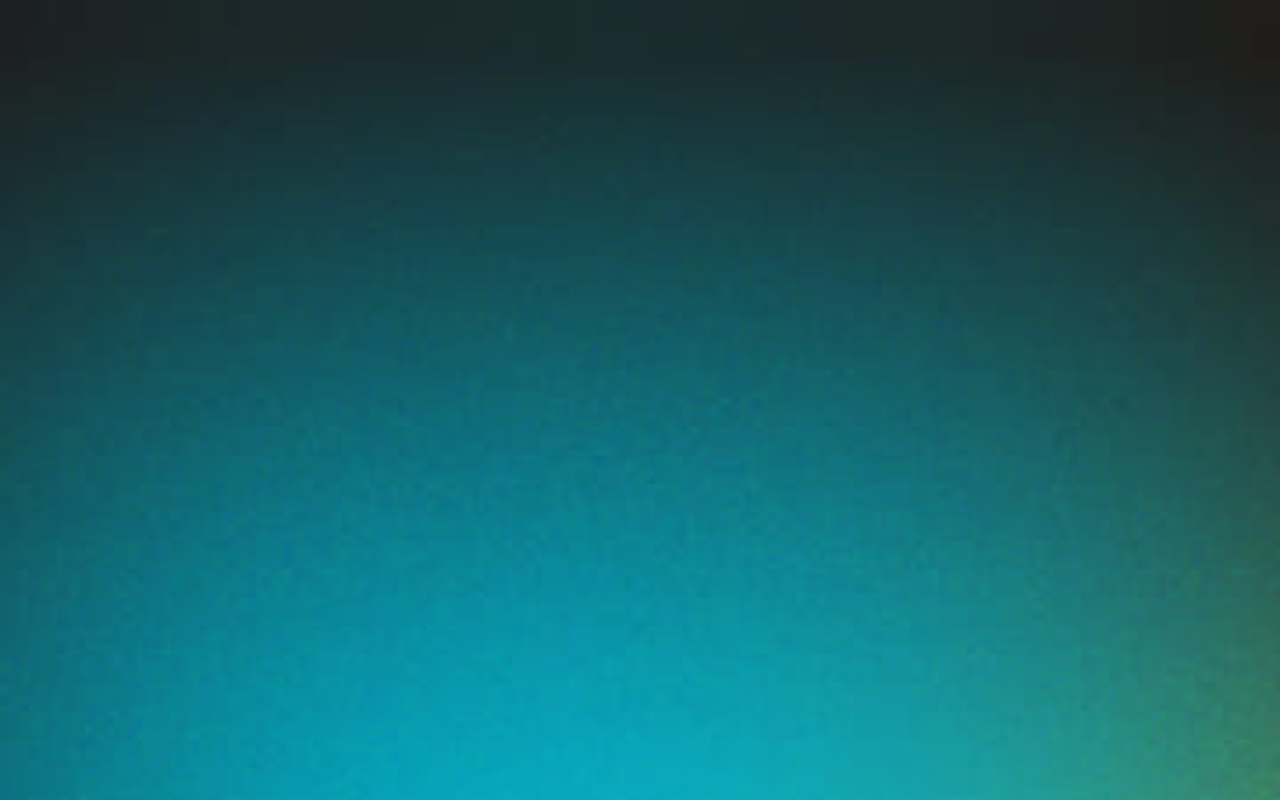
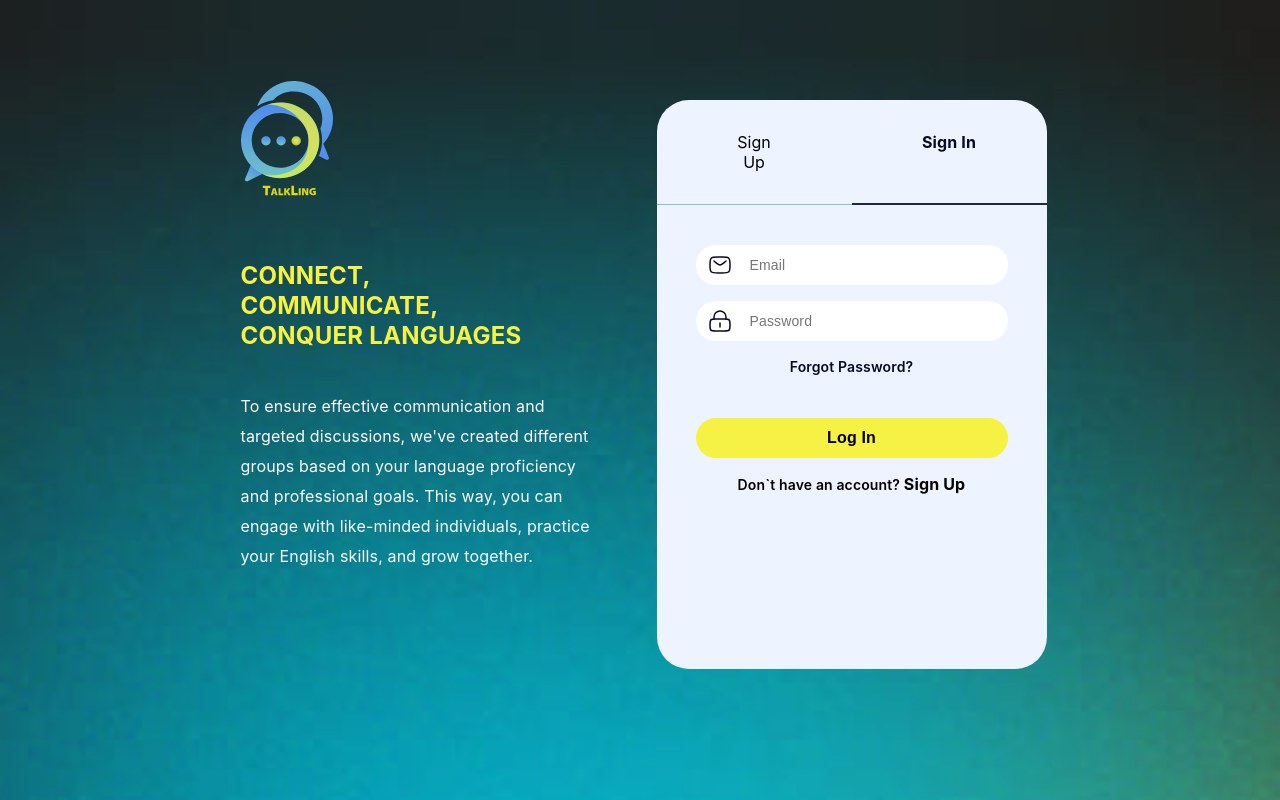
Before and after one commit to TalkLing/front, a React (Create React App) app: page /login in a window 1280 px wide. Built offline with nearby package versions, Linux system fonts and the light colour scheme.

Commit message:
add size for tablet and desktop

```diff
--- a/src/components/Form/LoginForm.js
+++ b/src/components/Form/LoginForm.js
@@ -1,6 +1,7 @@
 import { useContext } from "react";
 import { useFormik } from "formik";
 import { useDispatch } from "react-redux";
+import { NavLink } from "react-router-dom";
 import { authOperations } from "../../redux/auth";
 import {
   validationLoginSchema,
@@ -116,6 +117,15 @@ export const LoginForm = () => {
       >
         Log In
       </button>
+
+      <div className={s.dontHave}>
+          Don`t have an account? {}
+          <NavLink to="/registration">
+            <a href="/registration" className={s.sign}>
+              Sign Up
+            </a>
+          </NavLink>
+        </div>
     </form>
   )
 }
--- a/src/components/Form/LoginForm.module.scss
+++ b/src/components/Form/LoginForm.module.scss
@@ -4,6 +4,10 @@
   margin-top: 40px;
   display: flex;
   flex-direction: column;
+
+  @media screen and (min-width: 1440px) {
+    margin-top: 0px;
+  }
 }
 
 .inputContainer {
@@ -12,13 +16,13 @@
   flex-direction: column;
   align-items: center;
 
-  // @media screen and (min-width: 835px) {
-  //   margin-bottom: 16px;
-  // }
+  @media screen and (min-width: 835px) {
+    margin-bottom: 16px;
+  }
 
-  // @media screen and (min-width: 1440px) {
-  //   margin-bottom: 20px;
-  // }
+  @media screen and (min-width: 1440px) {
+    margin-bottom: 20px;
+  }
 }
 
 .inputField {
@@ -29,11 +33,11 @@
   height: 40px;
   width: 312px;
 
-  // @media screen and (min-width: 1440px) {
-  //   align-items: stretch;
-  //   width: 414px;
-  //   height: 56px;
-  // }
+  @media screen and (min-width: 1440px) {
+    align-items: stretch;
+    width: 414px;
+    height: 56px;
+  }
 }
 
 .input {
@@ -55,10 +59,10 @@
     letter-spacing: 0.14px;
   }
 
-  // @media screen and (min-width: 1440px) {
-  //   font-size: 16px;
-  //   line-height: 1.25;
-  // }
+  @media screen and (min-width: 1440px) {
+    font-size: 16px;
+    line-height: 1.25;
+  }
 }
 
 .icon {
@@ -90,9 +94,9 @@
   letter-spacing: 1.43;
   color: $mistakeColor;
 
-  // @media screen and (min-width: 835px) {
-  //   justify-content: center;
-  // }
+  @media screen and (min-width: 835px) {
+    justify-content: center;
+  }
 }
 
 .forgot {
@@ -103,6 +107,10 @@
   font-weight: 600;
   line-height: 20px;
   letter-spacing: 0.14px;
+
+  @media screen and (min-width: 1440px) {
+    margin-bottom: 60px;
+  }
 }
 
 .btn {
@@ -123,6 +131,10 @@
   letter-spacing: 0.16px;
   transition: all 250ms cubic-bezier(0.4, 0, 0.2, 1);
 
+  @media screen and (min-width: 835px) {
+    background-color: #F6F244;
+  }
+
   &:hover,
   &:focus,
   &:active {
@@ -130,3 +142,43 @@
     border-color: $secondary;
   }
 }
+
+.dontHave {
+  margin-top: 12px;
+  font-size: 14px;
+  font-weight: 600;
+  line-height: 20px;
+  letter-spacing: 0.14px;
+
+  @media screen and (min-width: 835px) {
+    margin-top: 16px;
+  }
+
+  @media screen and (min-width: 1440px) {
+    margin-top: 20px;
+  }
+}
+
+.sign {
+  font-size: 16px;
+  font-weight: 700;
+  line-height: 20px;
+  letter-spacing: 0.16px;
+
+  &::after {
+    display: block;
+    position: absolute;
+    margin-top: 180px;
+    margin-left: -30px;
+    left: 50%;
+    content: "";
+    width: 72px;
+    height: 2px;
+    background-color: $mainBlack;
+
+    @media screen and (min-width: 835px) {
+      width: 0px;
+      height: 0px;
+    }
+  }
+}
--- a/src/pages/Login/Login.js
+++ b/src/pages/Login/Login.js
@@ -3,14 +3,16 @@ import { useContext } from "react";
 import { PageFormatContext, format } from "../../context/PageFormatContext";
 import { ReactComponent as Logo } from "../../images/icons/Logo.svg";
 import { LoginForm } from "../../components/Form/LoginForm";
+import { ReactComponent as LogoTablet } from "../../images/icons/LogoTablet.svg";
+import { ReactComponent as LogoDesktop } from "../../images/icons/LogoDesktopForRegistration.svg";
 import s from "./Login.module.scss";
 
 export const Login = () => {
   const { response, mobile, tablet, desktop } = format;
   const pageFormat = useContext(PageFormatContext);
   const isMobile = pageFormat === response || pageFormat === mobile;
+  const isTablet = pageFormat === tablet;
   const isDesktop = pageFormat === desktop;
-  const isTablet = pageFormat === tablet;
 
   return (
     <div className={s.container}>
@@ -27,16 +29,83 @@ export const Login = () => {
           </div>
 
           <LoginForm />
+        </>
+      )}
 
-          <div className={s.dontHave}>
-            Don`t have an account? {}
-            <NavLink to="/registration">
-              <a href="/registration" className={s.sign}>
+      {isTablet && (
+        <div className={s.tabletContariner}>
+          <div className={s.about}>
+            <div className={s.logo}>
+              <LogoTablet className={s.logoItem} />
+            </div>
+            <h1 className={s.titleTablet}>
+              <p>CONNECT, </p>
+              <p>COMMUNICATE,</p> CONQUER LANGUAGES
+            </h1>
+            <div className={s.aboutUs}>
+              <p>To ensure effective communication and </p>
+              <p>targeted discussions, we've created different </p>
+              <p>groups based on your language proficiency</p>
+              <p> and professional goals. This way, you can</p>{" "}
+              <p>engage with like-minded individuals, practice</p> your English
+              skills, and grow together.
+            </div>
+          </div>
+
+          <div className={s.form}>
+            <div className={s.links}>
+              <NavLink to="/registration" className={s.linkItem}>
                 Sign Up
-              </a>
-            </NavLink>
+              </NavLink>
+              <NavLink to="/login" className={s.linkItem}>
+                Sign In
+              </NavLink>
+            </div>
+
+            <LoginForm className={s.signup} />
           </div>
-        </>
+        </div>
+      )}
+
+      {isDesktop && (
+        <div className={s.tabletContariner}>
+          <div className={s.about}>
+            <div className={s.logo}>
+              <LogoDesktop className={s.logoItem} />
+            </div>
+            <h1 className={s.titleTablet}>
+              <p>CONNECT, </p>
+              <p>COMMUNICATE,</p> CONQUER LANGUAGES
+            </h1>
+            <div className={s.aboutUs}>
+                <p>
+                  To ensure effective communication and targeted discussions,
+                </p>
+                <p> we've created different groups based on your language</p>
+                <p>
+                  proficiency and professional goals. This way, you can engage
+                </p>
+                <p>
+                  with like-minded individuals, practice your English skills,
+                  and
+                </p>
+                <p>grow together.</p>
+            </div>
+          </div>
+
+          <div className={s.form}>
+            <div className={s.links}>
+              <NavLink to="/registration" className={s.linkItem}>
+                Sign Up
+              </NavLink>
+              <NavLink to="/login" className={s.linkItem}>
+                Sign In
+              </NavLink>
+            </div>
+
+            <LoginForm className={s.signup} />
+          </div>
+        </div>
       )}
     </div>
   );
--- a/src/pages/Login/Login.module.scss
+++ b/src/pages/Login/Login.module.scss
@@ -12,9 +12,9 @@
   background-size: cover;
   border-color: aqua;
 
-  // @media screen and (min-width: 1440px) {
-  //   padding: 100px 40px 87px 40px;
-  // }
+  @media screen and (min-width: 835px) {
+    padding: 0px 24px 42px 31px;
+  }
 }
 
 .back {
@@ -28,33 +28,117 @@
   background-size: cover;
 }
 
-.logo {
-  padding-top: 81x;
+// .logo {
+//   padding-top: 81x;
+
+//   @media screen and (min-width: 1440px) {
+//     display: flex;
+//     justify-content: flex-start;
+//     margin-bottom: 137px;
+//     padding-top: 100px;
+//   }
+// }
+
+.tabletContariner {
+  display: grid;
+  grid-template-columns: 1fr 1fr;
+  gap: 26px;
+
+  @media screen and (min-width: 1440px) {
+    gap: 34px;
+  }
 }
 
-.dontHave {
-  margin-top: 12px;
-  font-size: 14px;
-  font-weight: 600;
-  line-height: 20px;
-  letter-spacing: 0.14px;
+.logo {
+  padding-bottom: 33px;
+
+  @media screen and (min-width: 835px) {
+    padding-top: 81px;
+    padding-bottom: 0px;
+    margin-bottom: 65px;
+  }
+
+  @media screen and (min-width: 1440px) {
+    display: flex;
+    justify-content: flex-start;
+    margin-bottom: 137px;
+    padding-top: 100px;
+  }
 }
 
-.sign {
-  font-size: 16px;
+.logoItem {
+  display: block;
+  margin-left: 0;
+}
+
+.titleTablet {
+  margin-bottom: 40px;
+  text-align: left;
+  color: $primary;
+  font-size: 24px;
   font-weight: 700;
-  line-height: 20px;
-  letter-spacing: 0.16px;
+  line-height: 1.25;
+  letter-spacing: 0.24px;
 
-  &::after {
-    display: block;
-    position: absolute;
-    margin-top: 180px;
-    margin-left: -30px;
-    left: 50%;
-    content: "";
-    width: 72px;
-    height: 2px;
-    background-color: $mainBlack;
+  @media screen and (min-width: 1440px) {
+    font-size: 48px;
+    font-weight: 700;
+    line-height: 1.17;
+    letter-spacing: 0.48px;
   }
 }
+
+.aboutUs {
+  text-align: left;
+  color: $maimWhite;
+  font-size: 16px;
+  line-height: 1.88;
+  letter-spacing: 0.16px;
+}
+
+.form {
+  display: flex;
+  flex-direction: column;
+  align-items: center;
+  width: 390px;
+  margin-top: 60px;
+  padding-bottom: 30px;
+  background-color: $formColor;
+  border-radius: 32px;
+
+  @media screen and (min-width: 835px) {
+    margin-top: 100px;
+    padding-bottom: 174px;
+  }
+
+  @media screen and (min-width: 1440px) {
+    width: 540px;
+    padding-bottom: 288px;
+  }
+}
+
+.links {
+  display: grid;
+  grid-template-columns: 1fr 1fr;
+
+  @media screen and (min-width: 1440px) {
+    margin-bottom: 60px;
+  }
+}
+
+.linkItem {
+  padding-top: 32px;
+  padding-bottom: 32px;
+  padding-left: 70px;
+  padding-right: 70px;
+  border-bottom: 1px solid $borderBottom;
+
+  @media screen and (min-width: 1440px) {
+    padding-left: 98px;
+    padding-right: 99px;
+    font-size: 20px;
+    font-weight: 400;
+    line-height: 1;
+    letter-spacing: 0.2px;
+  }
+}
```
Lines whose indentation alone changed are shown as unchanged.
